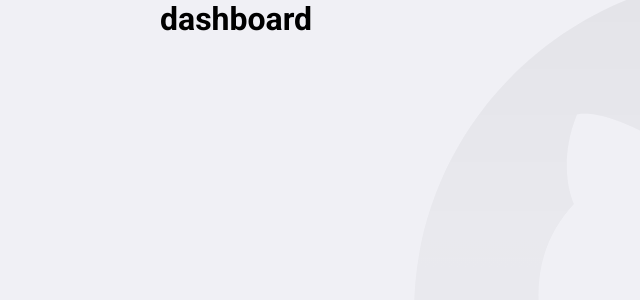
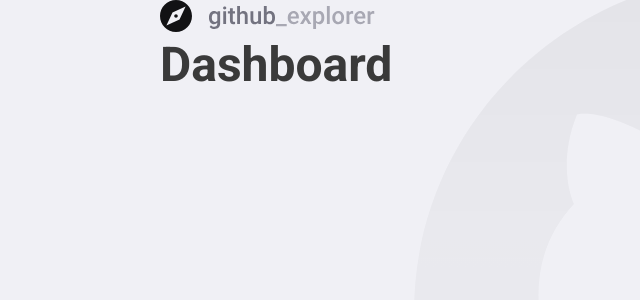
Before and after one commit to diasYuri/github_explorer, a React (Create React App) app: page / in a window 1280 px wide. Shown: the top 300 px of the page, without its empty margins (0-640 px from the left). Built offline with nearby package versions, Linux system fonts and the light colour scheme.

Commit message:
feat: create dashboard style

```diff
--- a/src/pages/dashboard/dashboard.tsx
+++ b/src/pages/dashboard/dashboard.tsx
@@ -1,5 +1,12 @@
 import React from 'react'
 
+import logo from '../../assets/github.svg'
+
+import {Title} from "./style"
+
 export const Dashboard: React.FC = () => (
-  <h1>dashboard</h1>
+  <>
+    <img src={logo} alt="Github Explorer"/>
+    <Title>Dashboard</Title>
+  </>
 )
--- /dev/null
+++ b/src/pages/dashboard/style.ts
@@ -0,0 +1,6 @@
+import styled from 'styled-components';
+
+export const Title = styled.h1`
+  font-size: 48px;
+  color: #3a3a3a;
+`;
```
